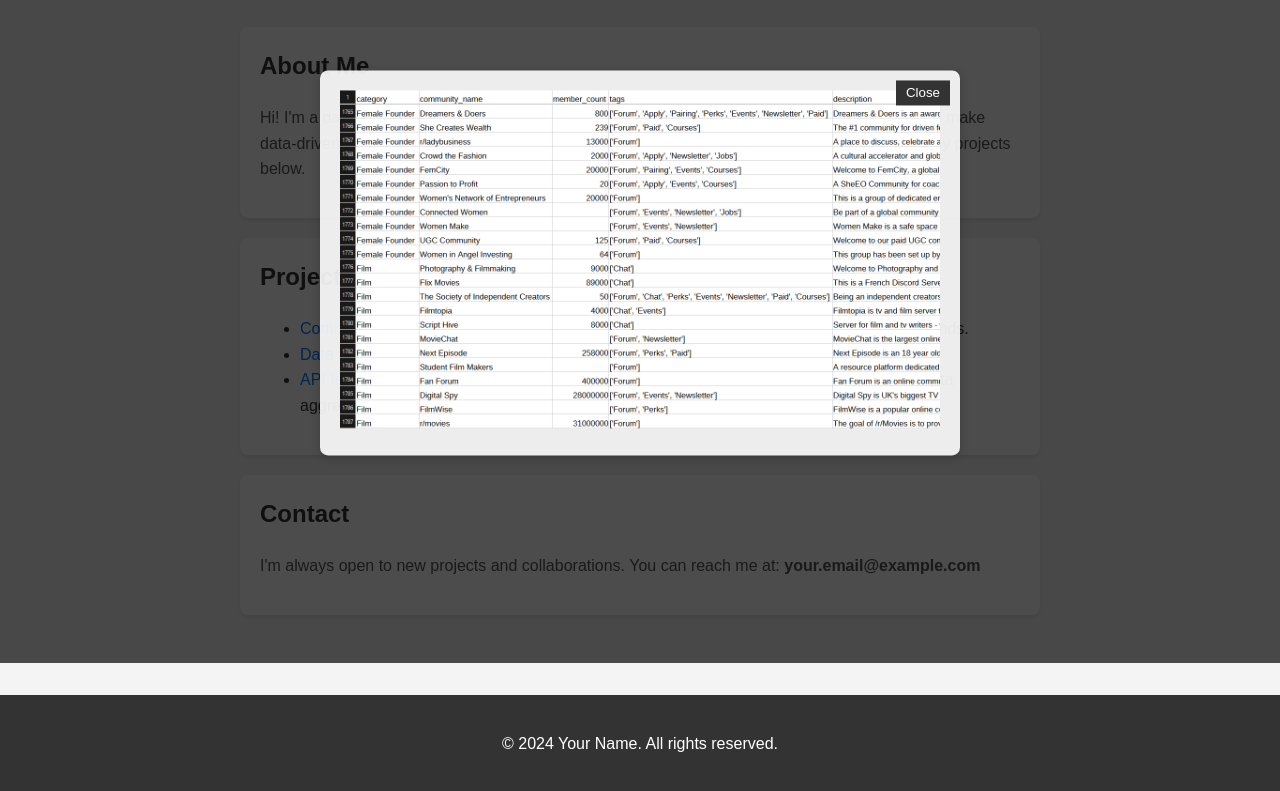
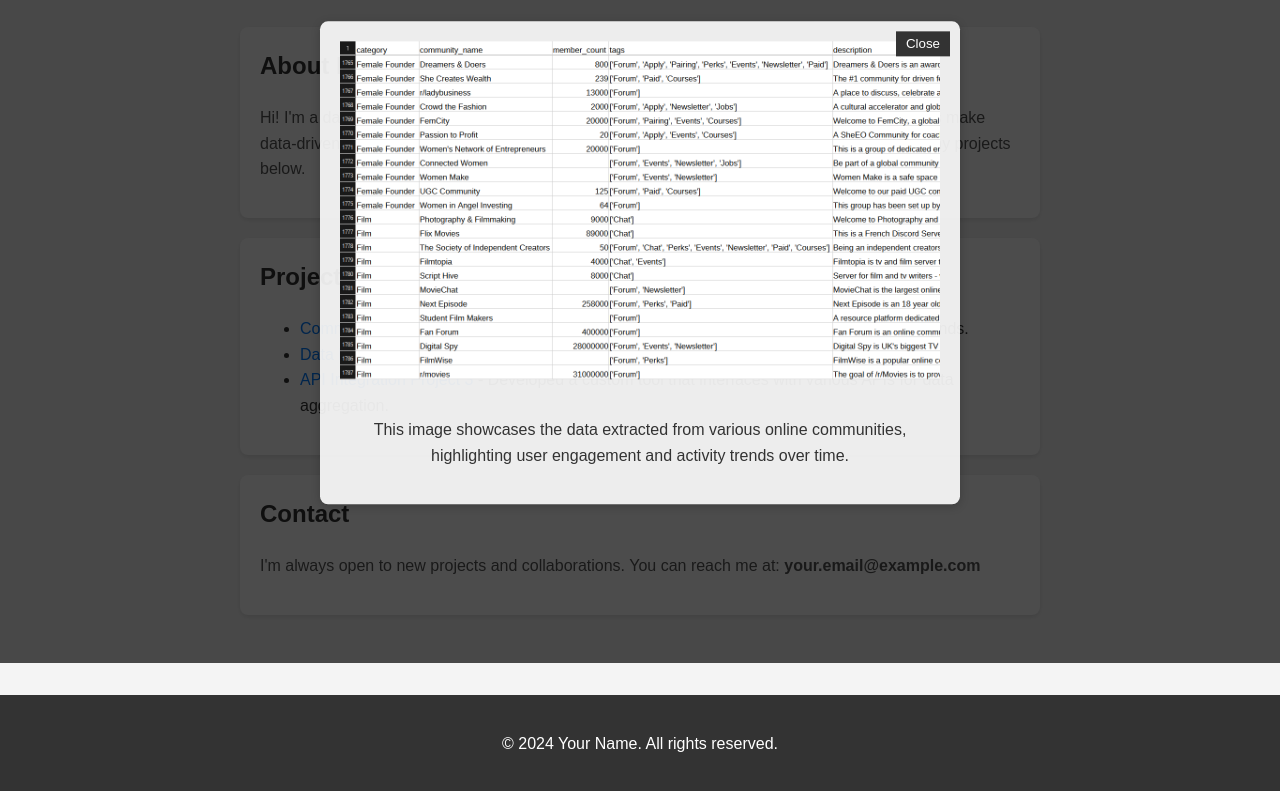
Before and after one commit to michael-goehring/michael-goehring.github.io, a plain HTML site: page index.html in a window 1280 px wide. Both pictures are taken after a click on the link "Communities". Shown: the part 137-928 px from the top of the page. Drawn offline with Linux system fonts and the light colour scheme.

Commit message:
Update index.html

```diff
--- a/index.html
+++ b/index.html
@@ -72,11 +72,14 @@
             box-shadow: 0 2px 10px rgba(0,0,0,0.2);
             z-index: 1000;
             border-radius: 8px;
+            max-width: 90%;
+            text-align: center;
         }
 
         .popup img {
             max-width: 100%;
             height: auto;
+            margin-bottom: 15px;
         }
 
         .popup-overlay {
@@ -110,7 +113,9 @@
         }
     </style>
     <script>
-        function showPopup() {
+        function showPopup(imageSrc, description) {
+            document.querySelector('.popup img').src = imageSrc;
+            document.querySelector('.popup p').textContent = description;
             document.querySelector('.popup-overlay').style.display = 'block';
             document.querySelector('.popup').style.display = 'block';
         }
@@ -139,9 +144,9 @@
             <div class="card">
                 <h2>Projects</h2>
                 <ul>
-                    <li><a href="#" onclick="showPopup()">Communities</a> - Extracted data from various online communities to analyze engagement trends.</li>
-                    <li><a href="#">Data Mining Project 2</a> - Built a Python script to gather real estate data for property insights.</li>
-                    <li><a href="#">API Integration Project 3</a> - Developed a custom tool that interfaces with various APIs for data aggregation.</li>
+                    <li><a href="#" onclick="showPopup('projects/thehiveindex.png', 'This image showcases the data extracted from various online communities, highlighting user engagement and activity trends over time.')">Communities</a> - Extracted data from various online communities to analyze engagement trends.</li>
+                    <li><a href="#" onclick="showPopup('https://via.placeholder.com/600', 'This image represents the gathered real estate data for analyzing property market trends and insights.')">Data Mining Project 2</a> - Built a Python script to gather real estate data for property insights.</li>
+                    <li><a href="#" onclick="showPopup('https://via.placeholder.com/600', 'This image illustrates the custom tool developed for integrating and aggregating data from various APIs.')">API Integration Project 3</a> - Developed a custom tool that interfaces with various APIs for data aggregation.</li>
                 </ul>
             </div>
         </section>
@@ -157,7 +162,8 @@
     <div class="popup-overlay" onclick="closePopup()"></div>
     <div class="popup">
         <button class="close-popup" onclick="closePopup()">Close</button>
-        <img src="projects/thehiveindex.png" alt="Communities Project Image">
+        <img src="" alt="Project Image">
+        <p></p>
     </div>
 
     <footer>
```
